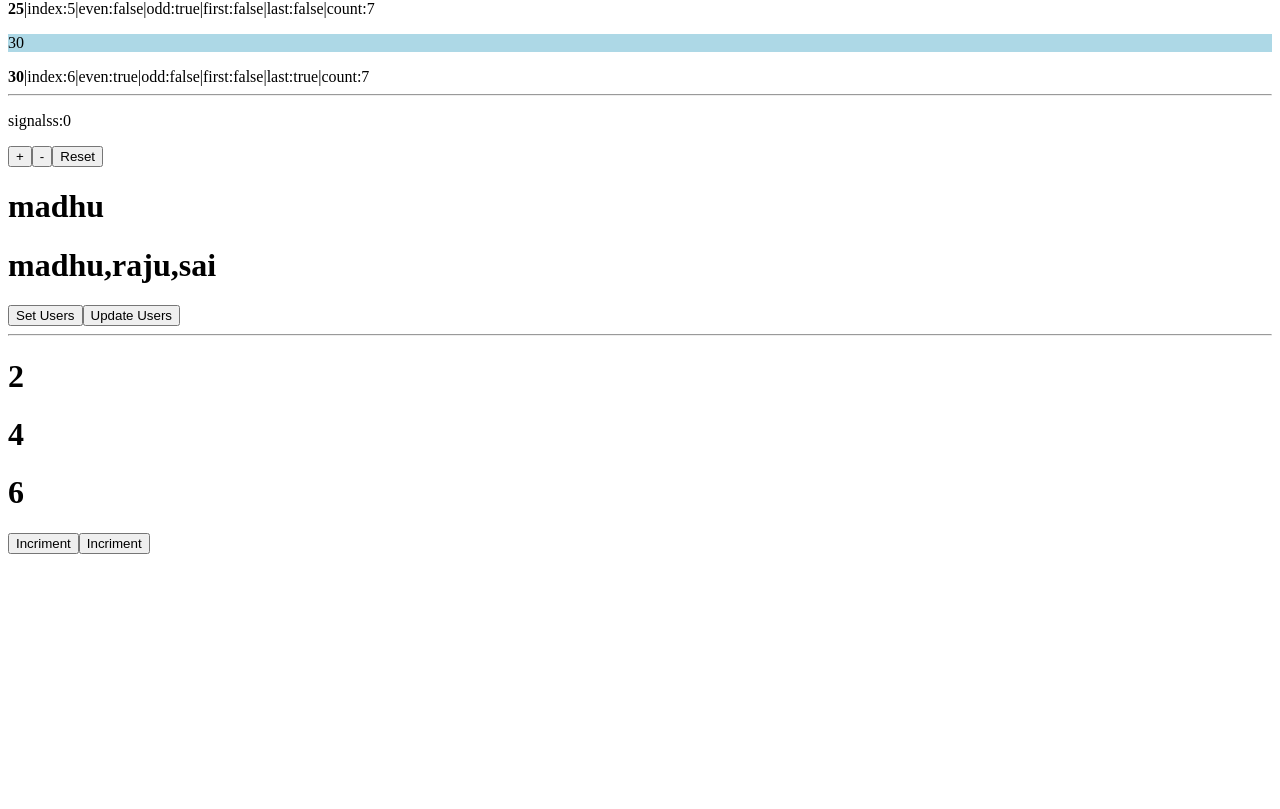
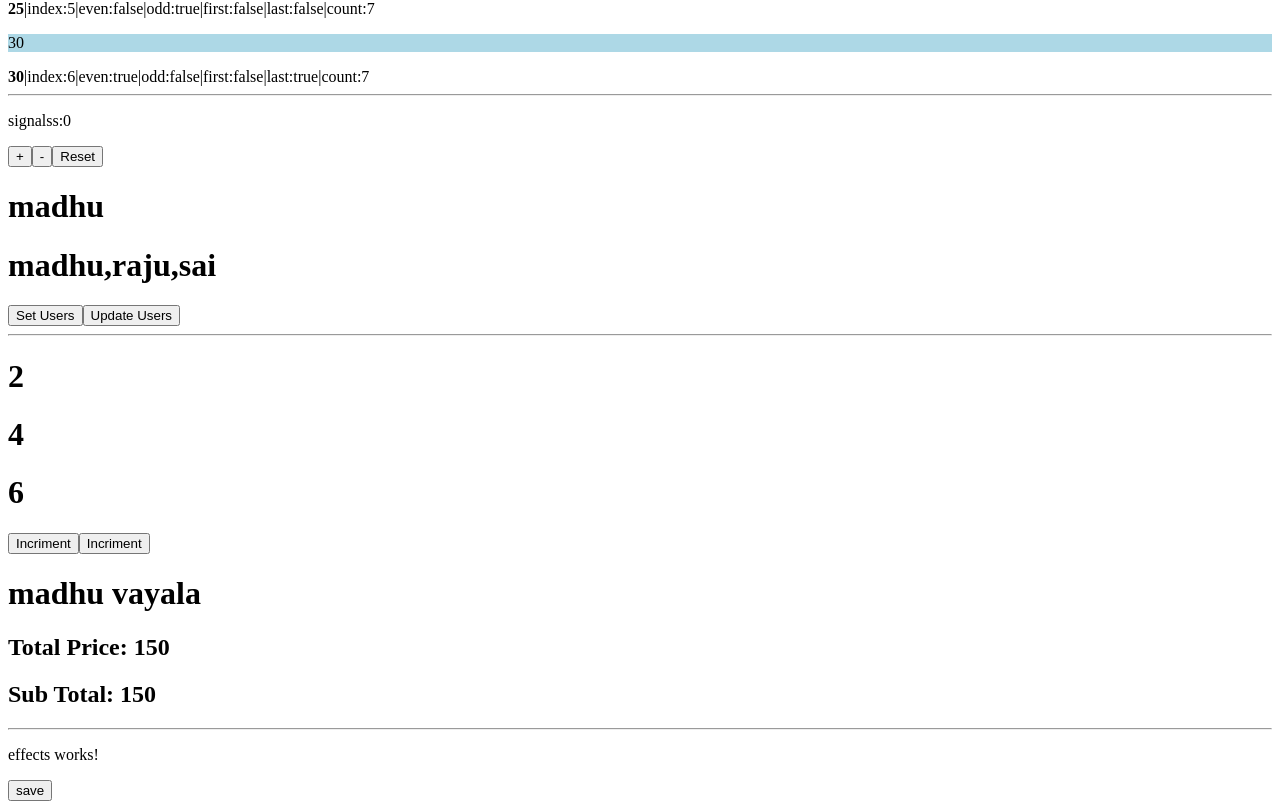
Before and after one commit to Madhuvayala/my-angular-project, an Angular app: page / in a window 1280 px wide. Shown: the part 2785-3594 px from the top of the page. Before the commit the page ends 3347 px from the top, so only its background shows below. Built offline with nearby package versions, Linux system fonts and the light colour scheme.

Commit message:
effects and computed and paipes changes

```diff
--- a/src/app/app.html
+++ b/src/app/app.html
@@ -39,3 +39,5 @@
 <app-signalss></app-signalss>
 <hr>
 <app-computed-signal></app-computed-signal>
+<hr>
+<app-effects></app-effects>
--- a/src/app/app.ts
+++ b/src/app/app.ts
@@ -8,11 +8,12 @@ import { Functions } from './functions/functions';
 import { Looping } from './looping/looping';
 import { Signalss } from './signalss/signalss';
 import { ComputedSignal } from './computed-signal/computed-signal';
+import { Effects } from './effects/effects';
 
 @Component({
   selector: 'app-root',
   // NgFor, NgIf,
-  imports: [Login, SigninComponent, Events,Functions,Looping,Signalss,ComputedSignal],
+  imports: [Login, SigninComponent, Events,Functions,Looping,Signalss,ComputedSignal,Effects],
   templateUrl: './app.html',
   styleUrl: './app.css'
 })
--- a/src/app/computed-signal/computed-signal.html
+++ b/src/app/computed-signal/computed-signal.html
@@ -3,3 +3,8 @@
 <h1>{{tripleCount()}}</h1>
 <button (click)="incriment()">Incriment</button>
 <button (click)="inc()">Incriment</button>
+
+<h1>{{fullName()}}</h1>
+
+<h2>Total Price: {{totalPrice()}}</h2>
+<h2>Sub Total: {{subTotal()}}</h2>
--- a/src/app/computed-signal/computed-signal.ts
+++ b/src/app/computed-signal/computed-signal.ts
@@ -17,4 +17,12 @@ incriment(){
 inc(){
   this.count.set(this.count()+1);
 }
+
+firstName=signal<string>('madhu');
+lastName=signal<string>('vayala');
+fullName=computed<string>(()=>this.firstName()+' '+this.lastName());
+
+price=signal<number[]>([10,20,30,40,50]);
+totalPrice=computed<number>(()=>this.price().reduce((a,b)=>a+b,0));
+subTotal=computed<number>(()=>{return this.price().reduce((a, b) => a + b, 0);});
 }
--- /dev/null
+++ b/src/app/effects/effects.html
@@ -0,0 +1,9 @@
+<p>effects works!</p>
+
+<!-- <button (click)="incriment()">madhu</button>
+<button (click)="toggleButton()">Toggle Dark Mode</button> -->
+<button (click)="showMessage()">save</button>
+
+@if(message()){
+    <p>{{message()}}</p>
+}
--- /dev/null
+++ b/src/app/effects/effects.ts
@@ -0,0 +1,45 @@
+import { Component ,signal,effect} from '@angular/core';
+
+@Component({
+  selector: 'app-effects',
+  imports: [],
+  templateUrl: './effects.html',
+  styleUrl: './effects.css',
+})
+export class Effects {
+count=signal(0);
+isDarkMode = signal(false);
+// constructor() {  effect(() => {
+//   console.log('isDarkMode:', this.isDarkMode());
+//     if(this.isDarkMode()) {
+//       document.body.style.backgroundColor = 'black';
+//       document.body.style.color = 'white';
+//     } else {
+//       document.body.style.backgroundColor = 'white';
+//       document.body.style.color = 'black';
+//     }
+//   });
+// }
+toggleButton(){
+  this.isDarkMode.update((isDark) => !isDark);
+}
+incriment() {
+  this.count.update((c) => c + 1);
+}
+message=signal('');
+constructor() {  effect(() => {
+  if(this.message()) {
+    setTimeout(() => {
+      this.message.set('');
+    }, 4000);
+
+  }
+  });
+}
+showMessage() {
+  this.message.set('Button Clicked!');
+}
+
+
+
+}
--- /dev/null
+++ b/src/app/pipes/pipes.html
@@ -0,0 +1 @@
+<p>pipes works!</p>
```
Also changed, not shown: src/app/pipes/pipes.ts (added, +11 -0 lines), src/app/effects/effects.css (added), src/app/pipes/pipes.css (added), 2 other files (tests, documents, lock files or other folders).
